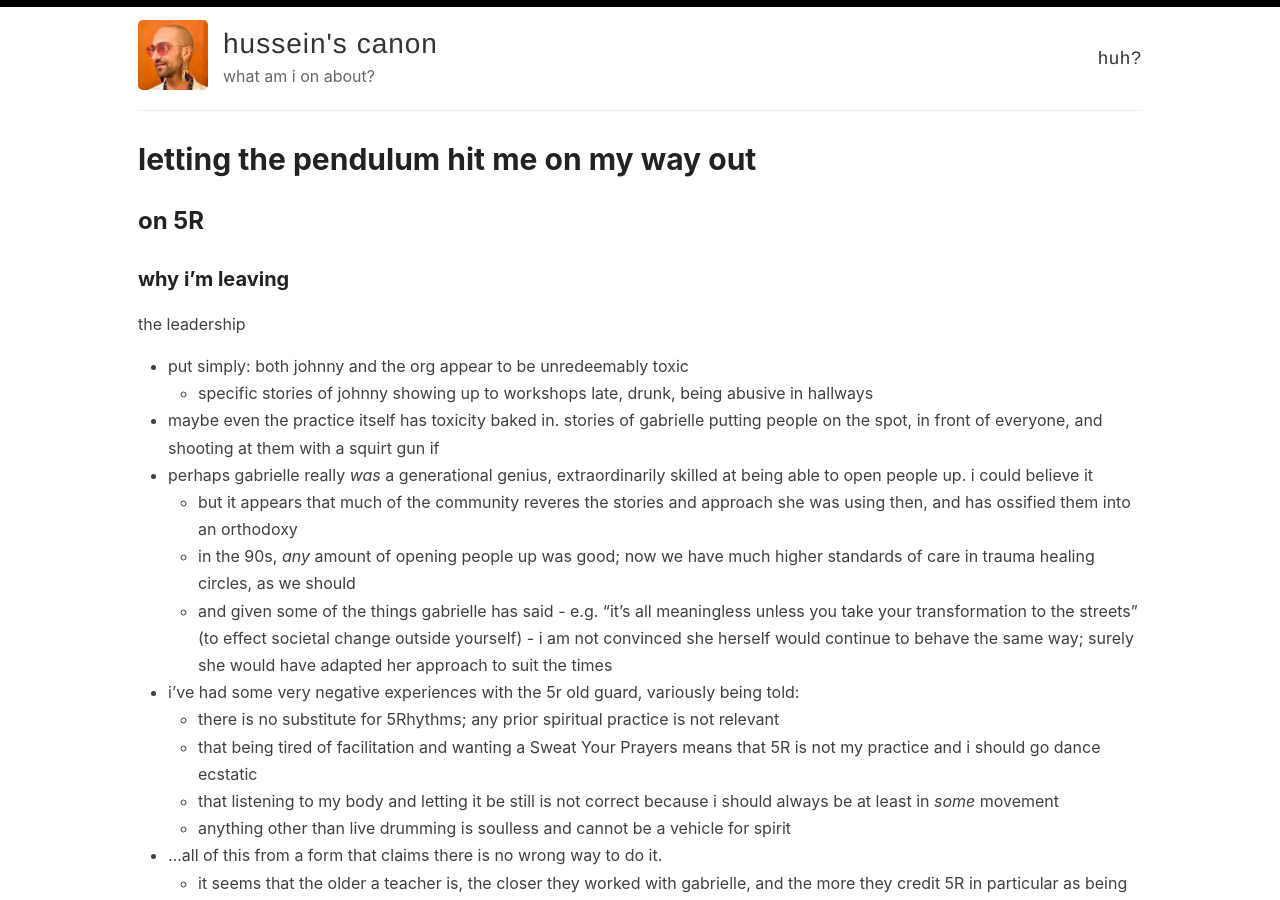
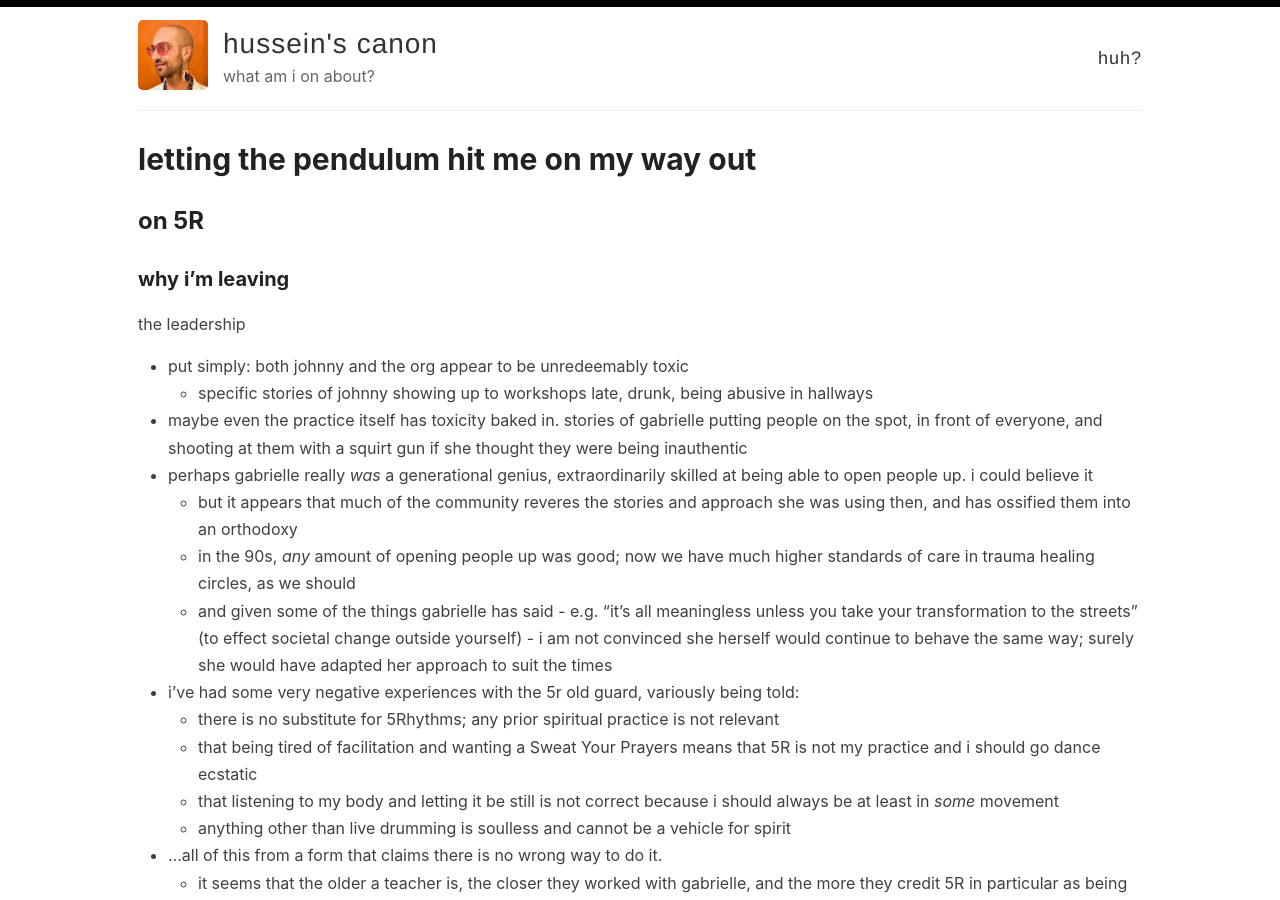
Before and after one commit to helgridly/canonize, a Jekyll site: the page built from drafts/pendulum-on-way-out.md, in a window 1280 px wide and 900 px high. Built offline with Jekyll 4.4.1, drawn with Linux system fonts in a browser that asks for light colours.

Commit message:
pendulum: copy fix

```diff
--- a/drafts/pendulum-on-way-out.md
+++ b/drafts/pendulum-on-way-out.md
@@ -18,7 +18,7 @@
 
 - put simply: both johnny and the org appear to be unredeemably toxic
     - specific stories of johnny showing up to workshops late, drunk, being abusive in hallways
-- maybe even the practice itself has toxicity baked in. stories of gabrielle putting people on the spot, in front of everyone, and shooting at them with a squirt gun if
+- maybe even the practice itself has toxicity baked in. stories of gabrielle putting people on the spot, in front of everyone, and shooting at them with a squirt gun if she thought they were being inauthentic
 - perhaps gabrielle really _was_ a generational genius, extraordinarily skilled at being able to open people up. i could believe it
     - but it appears that much of the community reveres the stories and approach she was using then, and has ossified them into an orthodoxy
     - in the 90s, _any_ amount of opening people up was good; now we have much higher standards of care in trauma healing circles, as we should
```
